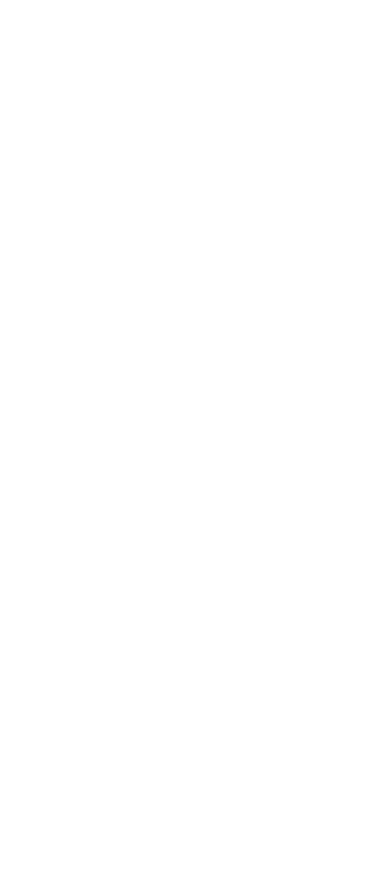
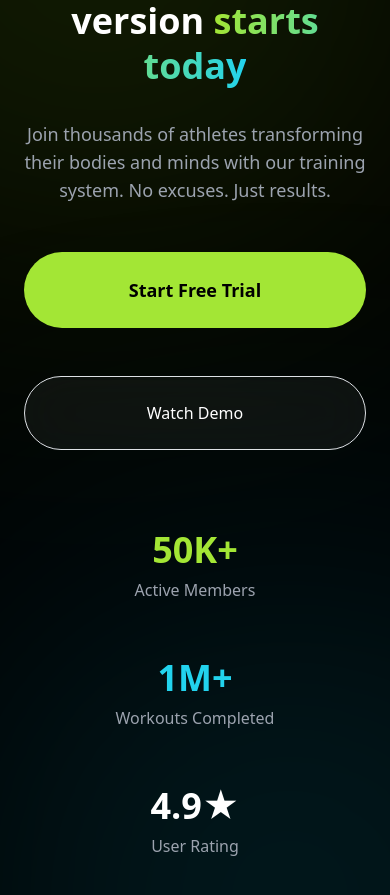
Before and after one commit to Avendaosander/fitness-app-landing, a Vue app: page / in a window 390 px wide. Shown: the part 7238-8133 px from the top of the page. Before the commit the page ends 7063 px from the top, so only its background shows below. Built offline with nearby package versions, Linux system fonts and the light colour scheme.

Commit message:
Agregada la seccion de CTA

```diff
--- a/src/App.vue
+++ b/src/App.vue
@@ -4,6 +4,7 @@
 import ProgramsSection from './components/ProgramsSection.vue';
 import TransformationsSection from './components/TransformationsSection.vue';
 import PricingSection from './components/PricingSection.vue';
+import CTASection from './components/CTASection.vue';
 </script>
 
 <template>
@@ -12,4 +13,5 @@
   <ProgramsSection />
   <TransformationsSection />
   <PricingSection />
+  <CTASection />
 </template>
--- /dev/null
+++ b/src/components/CTASection.vue
@@ -0,0 +1,83 @@
+<template>
+  <section
+    id="contact"
+    class="relative py-32 bg-black text-white overflow-hidden"
+  >
+
+    <!-- BACKGROUND GLOW -->
+    <div class="absolute inset-0">
+
+      <div class="absolute top-[-200px] left-[-200px] w-[600px] h-[600px] bg-lime-500/20 blur-[180px] rounded-full"></div>
+
+      <div class="absolute bottom-[-200px] right-[-200px] w-[600px] h-[600px] bg-cyan-500/20 blur-[180px] rounded-full"></div>
+
+    </div>
+
+    <!-- CONTENT -->
+    <div class="container px-4 relative z-10">
+
+      <div class="max-w-4xl mx-auto text-center">
+
+        <!-- TITLE -->
+        <h2 class="text-4xl md:text-6xl font-black leading-tight mb-8">
+          Your strongest version
+          <span class="bg-gradient-to-r from-lime-400 to-cyan-400 bg-clip-text text-transparent">
+            starts today
+          </span>
+        </h2>
+
+        <!-- DESCRIPTION -->
+        <p class="text-gray-400 text-lg md:text-xl mb-12 max-w-2xl mx-auto">
+          Join thousands of athletes transforming their bodies and minds with our training system.
+          No excuses. Just results.
+        </p>
+
+        <!-- CTA BUTTONS -->
+        <div class="flex flex-col sm:flex-row justify-center gap-5">
+
+          <button
+            class="px-10 py-4 rounded-full bg-lime-400 text-black font-bold text-lg
+                   hover:bg-lime-300 hover:scale-105
+                   hover:shadow-[0_0_50px_rgba(132,255,0,0.4)]
+                   transition duration-300"
+          >
+            Start Free Trial
+          </button>
+
+          <button
+            class="px-10 py-4 rounded-full border border-white/20
+                   bg-white/5 backdrop-blur-xl
+                   hover:bg-white hover:text-black
+                   transition duration-300"
+          >
+            Watch Demo
+          </button>
+
+        </div>
+
+        <!-- STATS -->
+        <div class="grid grid-cols-1 md:grid-cols-3 gap-10 mt-20">
+
+          <div>
+            <h3 class="text-4xl font-black text-lime-400 mb-2">50K+</h3>
+            <p class="text-gray-400">Active Members</p>
+          </div>
+
+          <div>
+            <h3 class="text-4xl font-black text-cyan-400 mb-2">1M+</h3>
+            <p class="text-gray-400">Workouts Completed</p>
+          </div>
+
+          <div>
+            <h3 class="text-4xl font-black text-white mb-2">4.9★</h3>
+            <p class="text-gray-400">User Rating</p>
+          </div>
+
+        </div>
+
+      </div>
+
+    </div>
+
+  </section>
+</template>
```
